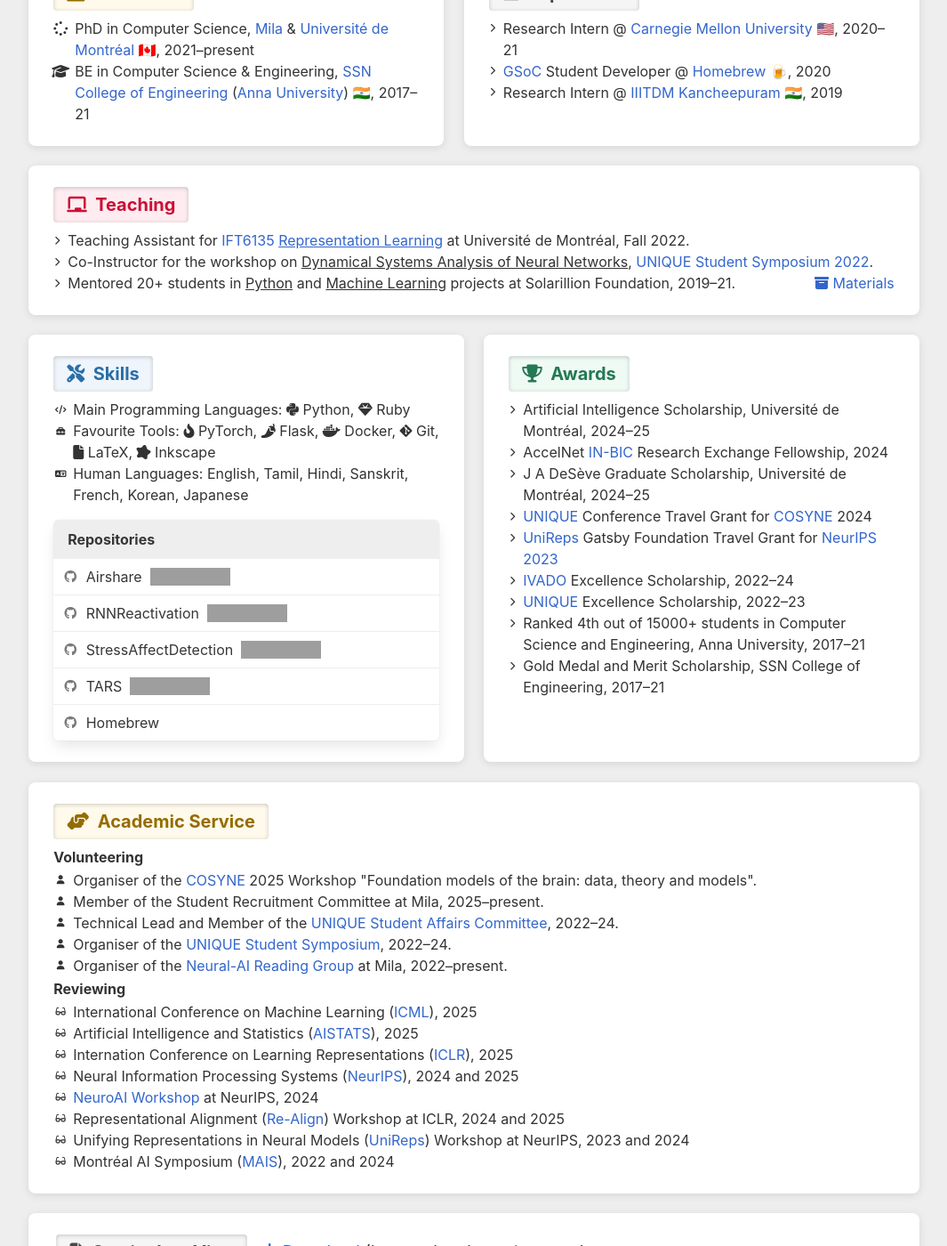
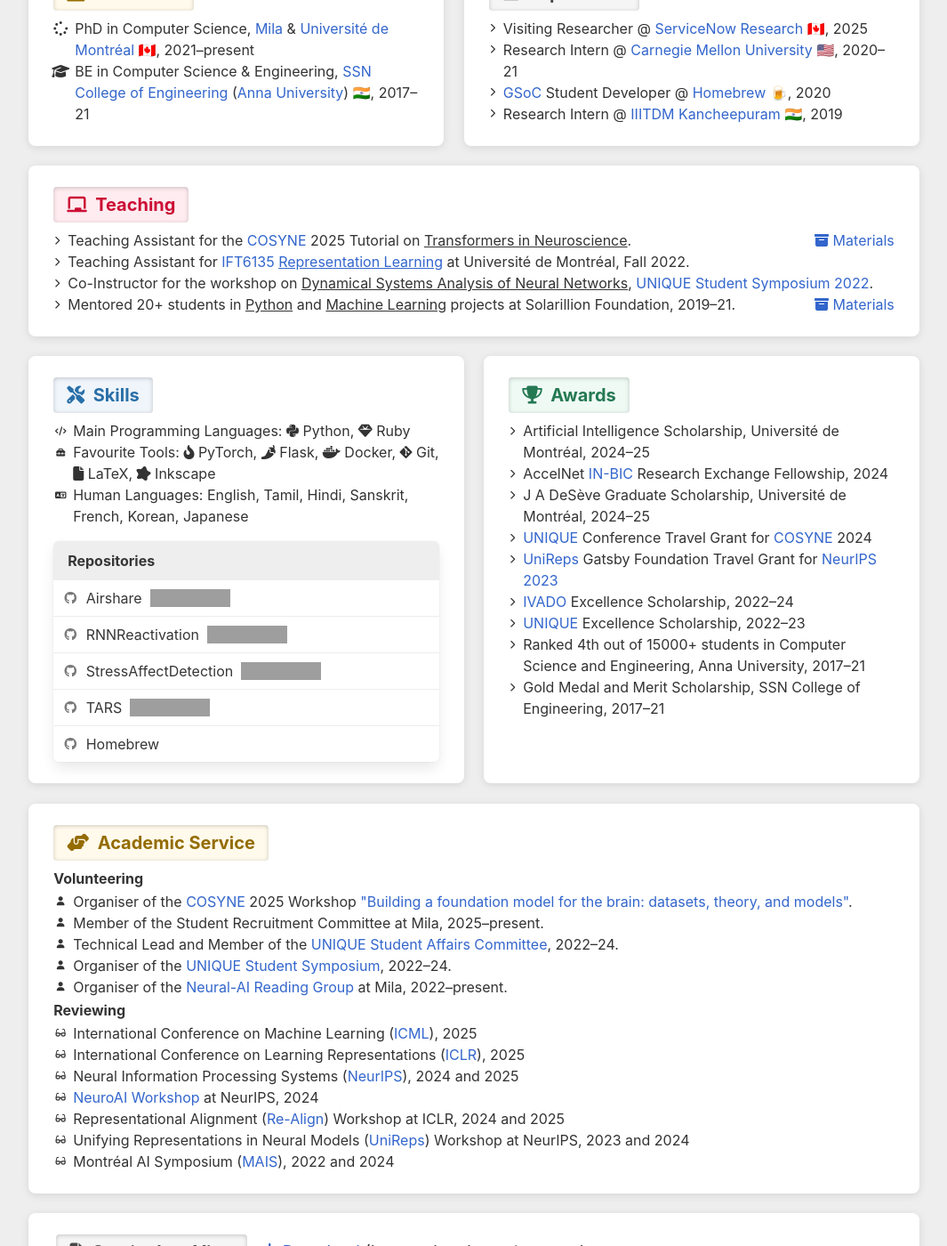
Before and after one commit to nandahkrishna/nandahkrishna.github.io, a Jekyll site: the page built from _pages/about.html, in a window 1280 px wide and 1400 px high, scrolled down 1151 px. Shown: the whole window at 89% size, without its empty margins (107-1172 px from the left). Built offline with Jekyll 4.4.1, drawn with Linux system fonts in a browser that asks for light colours; a script that is not in the unit is left out; some of the changed text lies outside the part shown; grey boxes are pictures that could not be loaded.

Commit message:
Update details (June 2025)

```diff
--- a/_data/experience.yml
+++ b/_data/experience.yml
@@ -1,3 +1,7 @@
+- title: Visiting Researcher
+  org: <a href="https://www.servicenow.com/research/" target="_blank" rel="noopener noreferrer">ServiceNow Research</a> 🇨🇦
+  year: 2025
+
 - title: Research Intern
   org: <a href="https://www.cmu.edu" target="_blank" rel="noopener noreferrer">Carnegie Mellon University</a> 🇺🇸
   year: 2020–21
--- a/_data/news.yml
+++ b/_data/news.yml
@@ -1,8 +1,8 @@
+- date: 2025-04-02
+  news: "I co-organised the <a href='https://www.cosyne.org' target='_blank' rel='noopener noreferrer'>COSYNE</a> 2025 <a href='https://neurofm-workshop.github.io' target='_blank' rel='noopener noreferrer'>Workshop on Foundation Models for Neuroscience</a>. Visit the workshop website for more details and talk recordings!"
+
 - date: 2024-12-30
   news: "Finally updated this website! 😅"
 
 - date: 2024-12-24
   news: "Two abstracts accepted to <a href='https://www.cosyne.org' target='_blank' rel='noopener noreferrer'>COSYNE</a> 2025 – one on generalisable and real-time BCI decoding and one on reinforcement learning for motor control. 🎉"
-
-- date: 2024-12-12
-  news: "Our <a href='https://www.cosyne.org' target='_blank' rel='noopener noreferrer'>COSYNE</a> 2025 Workshop on Foundation Models for Neuroscience was accepted! Stay tuned for more details. 🧠"
--- a/_data/service.yml
+++ b/_data/service.yml
@@ -1,5 +1,5 @@
 volunteering:
-  - "Organiser of the <a href='https://cosyne.org' target='_blank' rel='noopener noreferrer'>COSYNE</a> 2025 Workshop \"Foundation models of the brain: data, theory and models\"."
+  - "Organiser of the <a href='https://cosyne.org' target='_blank' rel='noopener noreferrer'>COSYNE</a> 2025 Workshop <a href='https://neurofm-workshop.github.io' target='_blank' rel='noopener noreferrer'>\"Building a foundation model for the brain: datasets, theory, and models\"</a>."
   - Member of the Student Recruitment Committee at Mila, 2025–present.
   - Technical Lead and Member of the <a href='https://unique-students.github.io' target='_blank' rel='noopener noreferrer'>UNIQUE Student Affairs Committee</a>, 2022–24.
   - Organiser of the <a href='https://unique-students.github.io/pastevents' target='_blank' rel='noopener noreferrer'>UNIQUE Student Symposium</a>, 2022–24.
@@ -7,8 +7,7 @@ volunteering:
 
 reviewing:
   - International Conference on Machine Learning (<a href='https://icml.cc' target='_blank' rel='noopener noreferrer'>ICML</a>), 2025
-  - Artificial Intelligence and Statistics (<a href='https://aistats.org' target='_blank' rel='noopener noreferrer'>AISTATS</a>), 2025
-  - Internation Conference on Learning Representations (<a href='https://iclr.cc' target='_blank' rel='noopener noreferrer'>ICLR</a>), 2025
+  - International Conference on Learning Representations (<a href='https://iclr.cc' target='_blank' rel='noopener noreferrer'>ICLR</a>), 2025
   - Neural Information Processing Systems (<a href='https://neurips.cc' target='_blank' rel='noopener noreferrer'>NeurIPS</a>), 2024 and 2025
   - <a href='https://neuroai-workshop.github.io' target='_blank' rel='noopener noreferrer'>NeuroAI Workshop</a> at NeurIPS, 2024
   - Representational Alignment (<a href='https://representational-alignment.github.io' target='_blank' rel='noopener noreferrer'>Re-Align</a>) Workshop at ICLR, 2024 and 2025
--- a/_data/teaching.yml
+++ b/_data/teaching.yml
@@ -1,3 +1,6 @@
+- description: "Teaching Assistant for the <a href='https://cosyne.org' target='_blank' rel='noopener noreferrer'>COSYNE</a> 2025 Tutorial on <u>Transformers in Neuroscience</u>."
+  materials: "https://cosyne-tutorial-2025.github.io"
+
 - description: "Teaching Assistant for <a href='https://sites.google.com/mila.quebec/ift6135-a2022/course-description' target='_blank' rel='noopener noreferrer'>IFT6135 <u>Representation Learning</u></a> at Université de Montréal, Fall 2022."
 
 - description: "Co-Instructor for the workshop on <u>Dynamical Systems Analysis of Neural Networks</u>, <a href='https://unique-students.github.io/2022/schedule' target='_blank' rel='noopener noreferrer'>UNIQUE Student Symposium 2022</a>."
```
